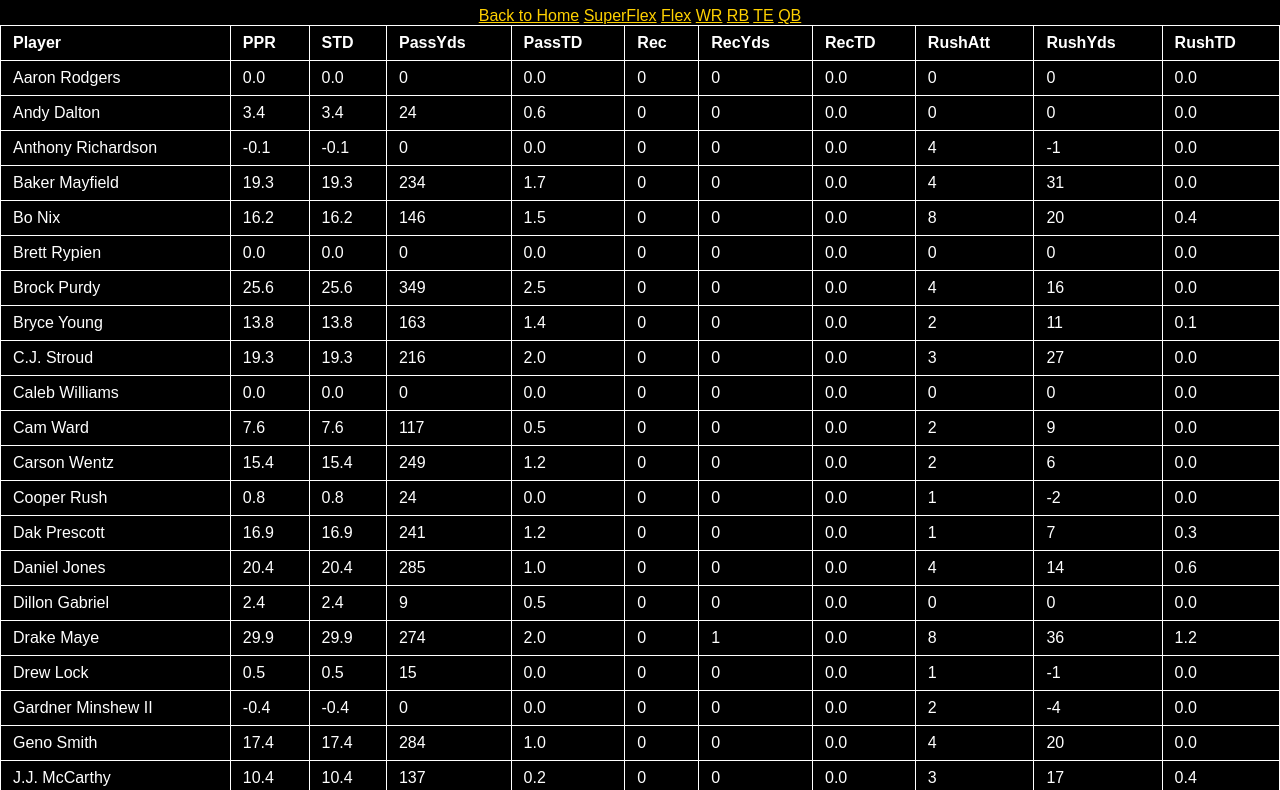
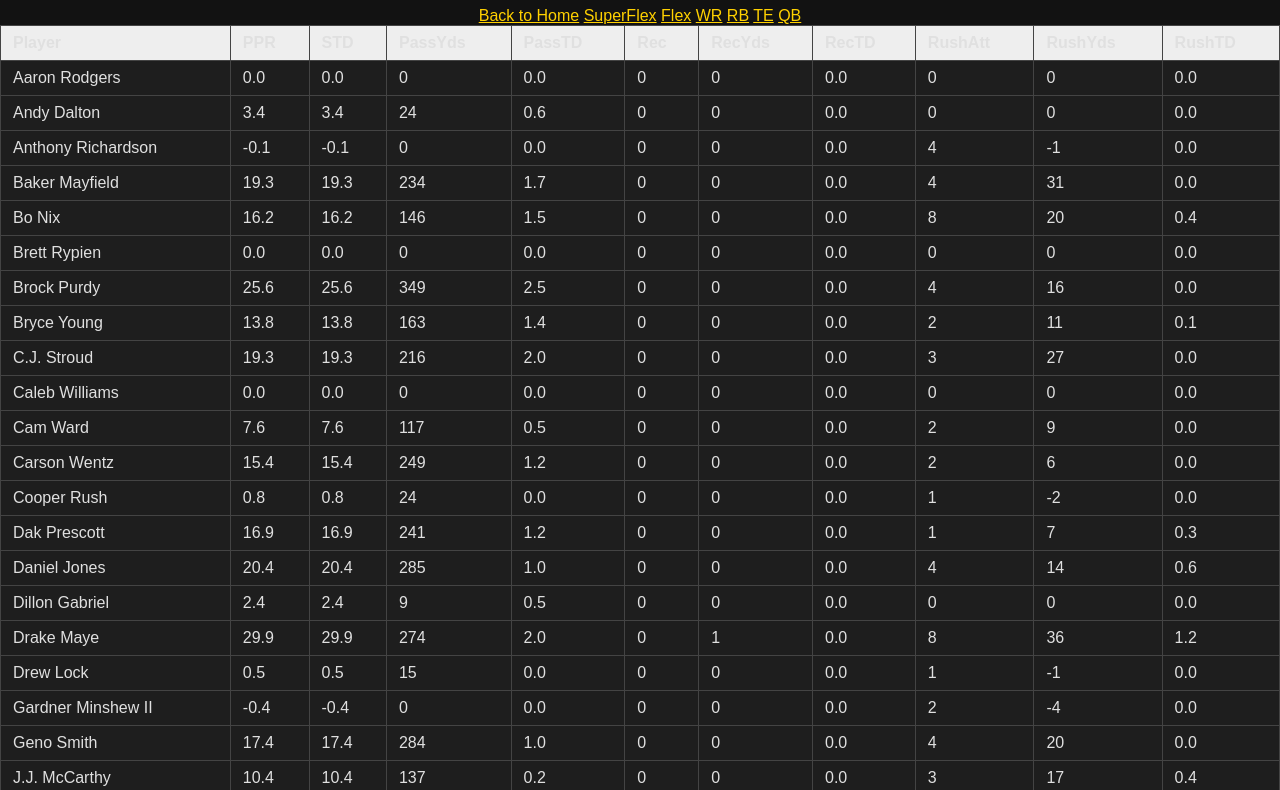
Before and after one commit to arahe1/WebProjects, a plain HTML site: page QB.html in a window 1280 px wide. Shown: the part 73-863 px from the top of the page. Drawn offline with Linux system fonts and the dark colour scheme.

Commit message:
Update style.css Light and Dark Modes

```diff
--- a/style.css
+++ b/style.css
@@ -7,11 +7,11 @@ a:visited {
   color: #003594;
 }
 
-/* Constant Dark mode (default) */
+/* Light mode (default) */
 body {
   text-align: center;
-  background-color: black;
-  color: white;
+  background-color: #ffffff;
+  color: #000000;
   font-family: Arial, sans-serif;
   margin: 0;
   padding: 0;
@@ -46,17 +46,44 @@ body {
 table {
   width: 100%;
   border-collapse: collapse;
+  background-color: #f9f9f9;
+  color: #000;
 }
 
 thead th {
   position: sticky;
   top: 0;
-  background: black;
+  background: #eee;
   z-index: 2;
 }
 
 th, td {
   padding: 8px 12px;
-  border: 1px solid white;
+  border: 1px solid #ccc;
   text-align: left;
 }
+
+/* === Dark mode overrides === */
+@media (prefers-color-scheme: dark) {
+  body {
+    background-color: #121212;
+    color: #f1f1f1;
+  }
+
+  table {
+    background-color: #1e1e1e;
+    color: #e0e0e0;
+  }
+
+  th, td {
+    border: 1px solid #444;
+  }
+
+  th {
+    background-color: #2c2c2c;
+  }
+
+  a {
+    color: #80b3ff;
+  }
+}
```
